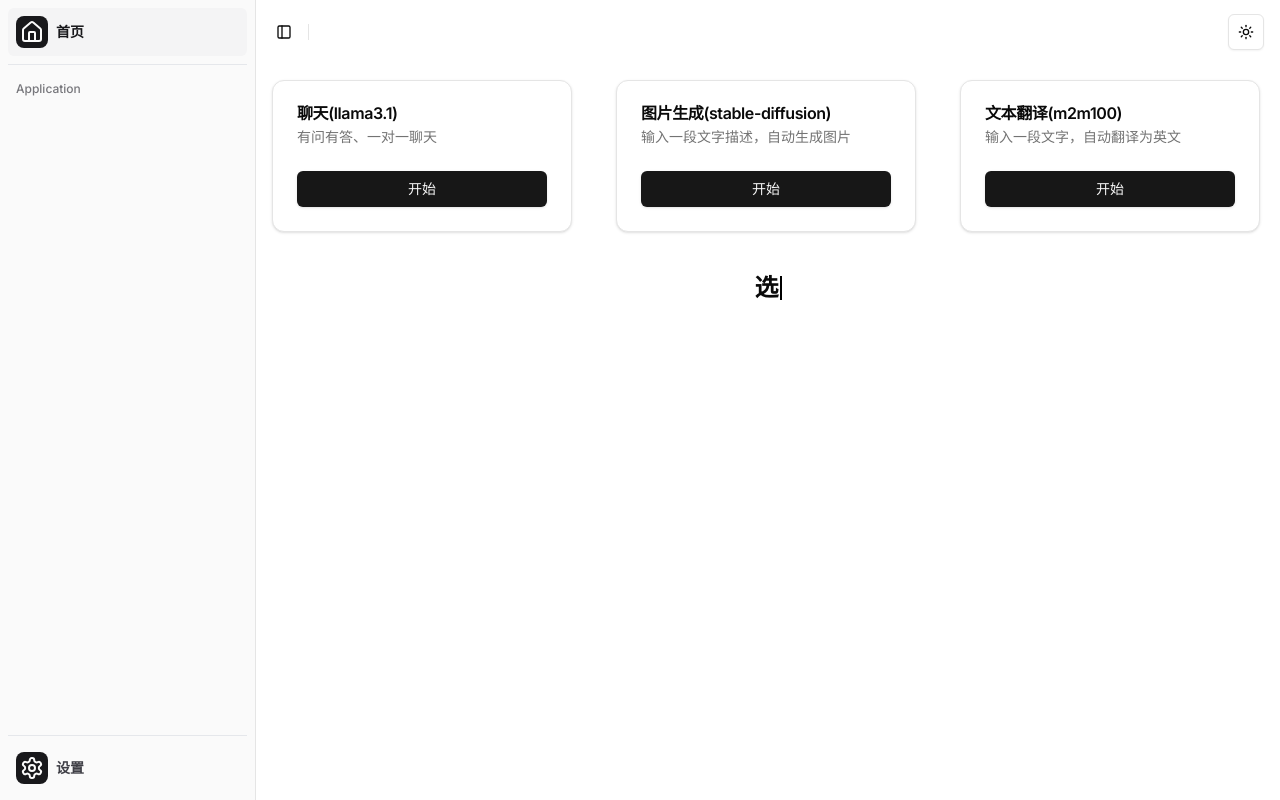
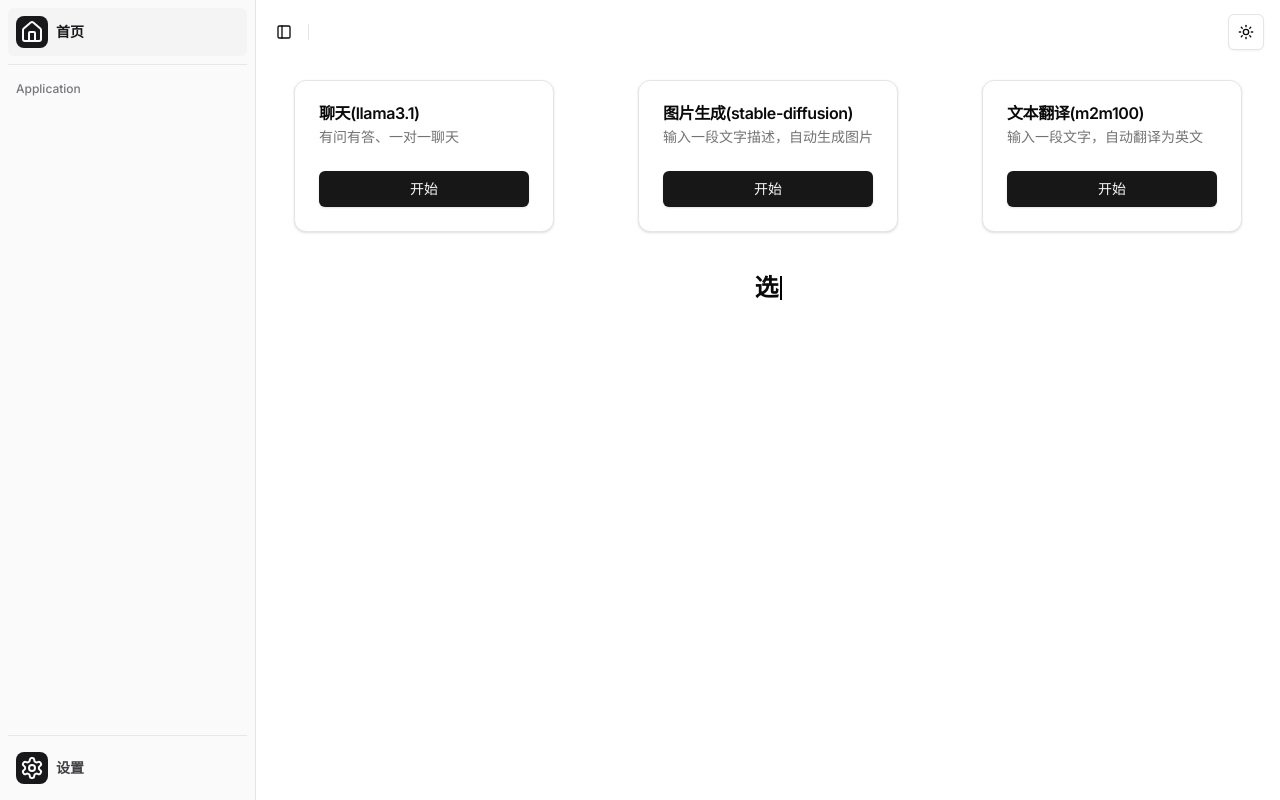
Before and after one commit to wuyangwang/my-chat-web, a Next.js app: page / in a window 1280 px wide. Built offline with nearby package versions, Linux system fonts and the light colour scheme.

Commit message:
feat: update

```diff
--- a/app/page.js
+++ b/app/page.js
@@ -13,7 +13,7 @@
 		<div className='h-full justify-center'>
 			<div className='grid grid-cols-1 md:grid-cols-3 gap-10'>
 				{models.map((model) => (
-					<Card key={model.id} className='flex-1 max-w-[300px] max-h-[200px]'>
+					<Card key={model.id} className='flex-1 max-w-[300px] mx-auto min-w-[260px] max-h-[200px]'>
 						<CardHeader>
 							<CardTitle>{model.name}</CardTitle>
 							<CardDescription>{model.desc}</CardDescription>
```
